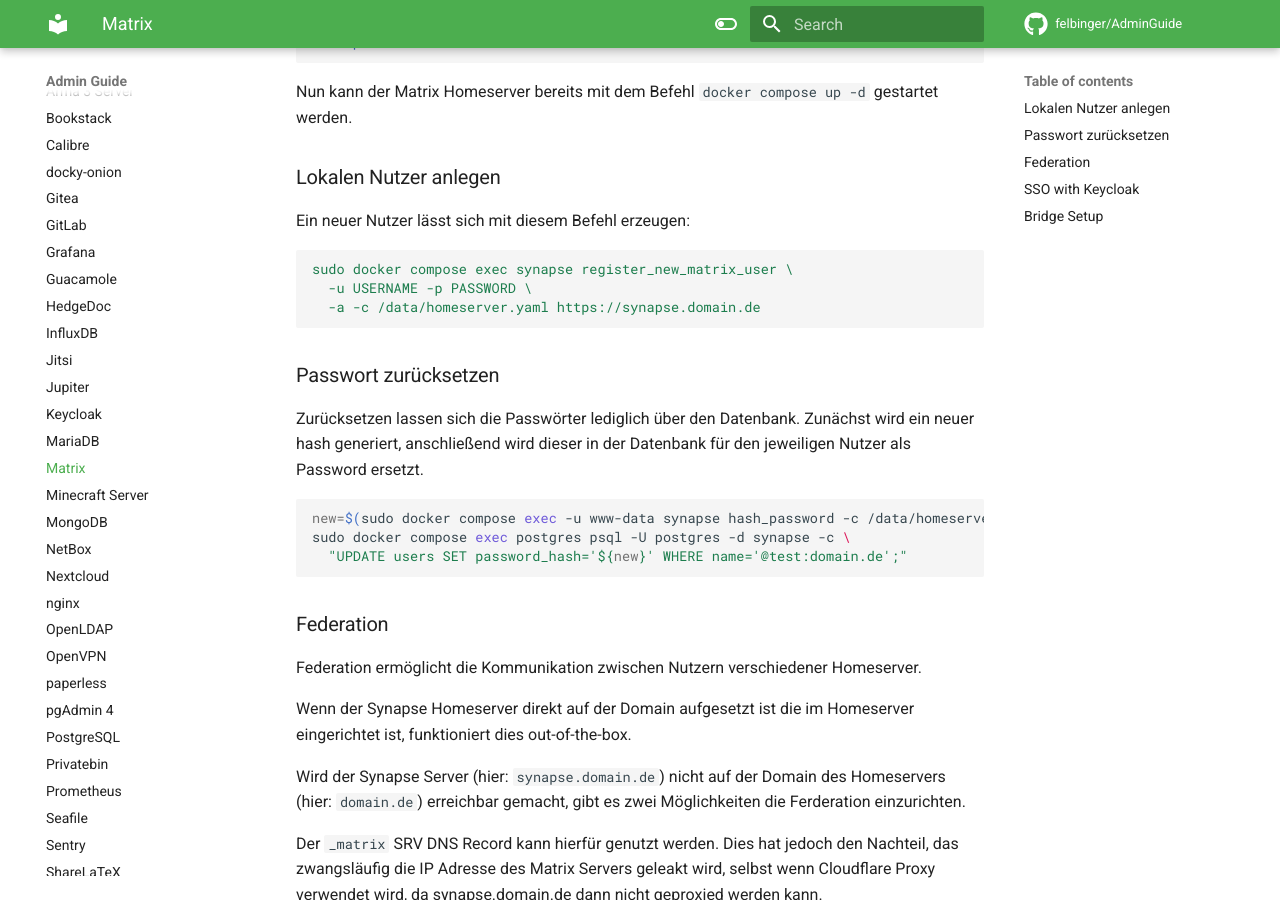
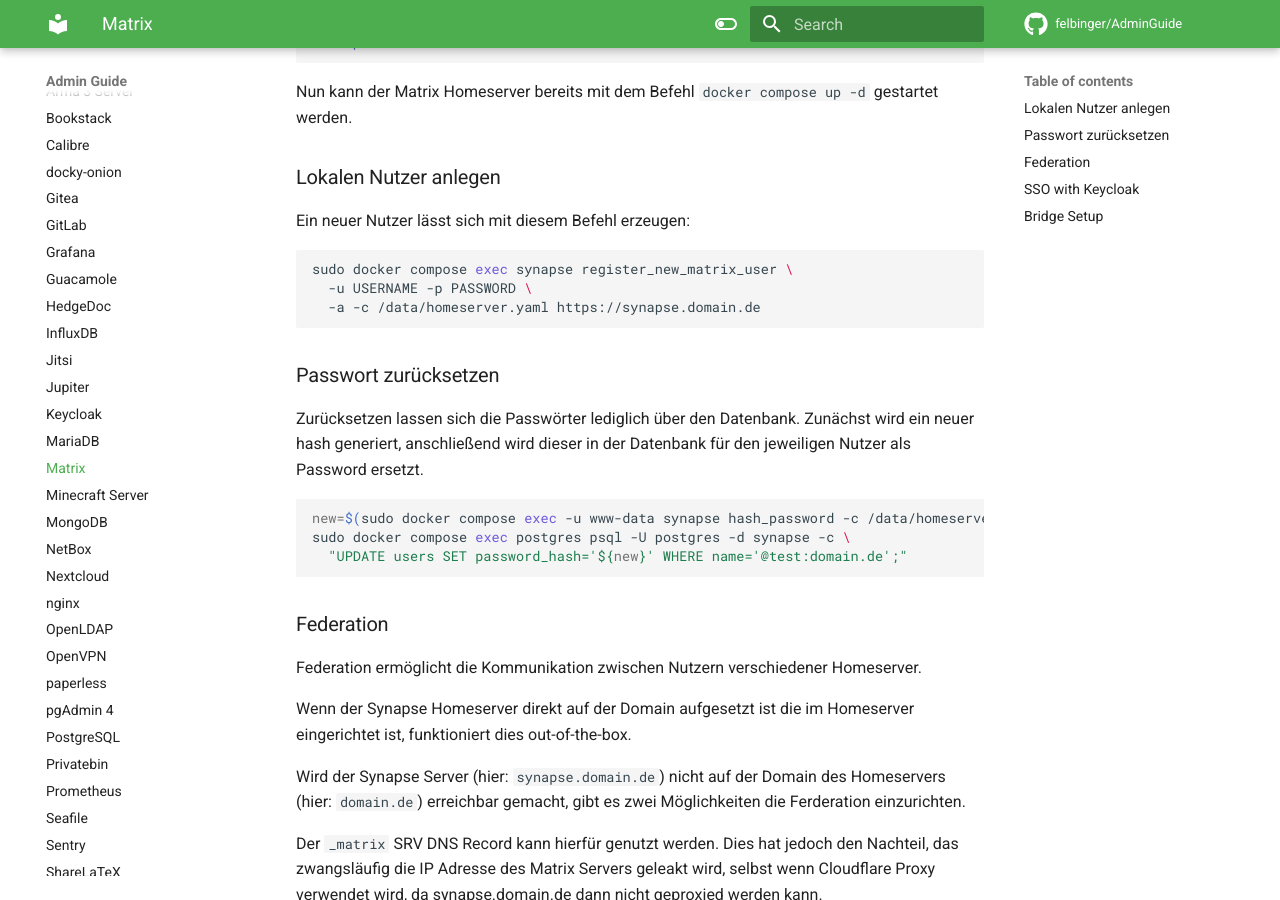
Before and after one commit to felbinger/AdminGuide, an MkDocs documentation site: the page built from docs/services/matrix.md, in a window 1280 px wide and 900 px high, scrolled down 3536 px. Built offline with MkDocs 1.6.1 and Material for MkDocs 9.7.7, drawn with Linux system fonts in a browser that asks for light colours; comment, search, counter and statistics services are not loaded.

Commit message:
Update matrix.md
fixed syntax highlighting

````diff
--- a/docs/services/matrix.md
+++ b/docs/services/matrix.md
@@ -197,7 +197,7 @@ Nun kann der Matrix Homeserver bereits mit dem Befehl `docker compose up -d` ges
 
 ### Lokalen Nutzer anlegen
 Ein neuer Nutzer lässt sich mit diesem Befehl erzeugen:
-```yaml
+```shell
 sudo docker compose exec synapse register_new_matrix_user \
   -u USERNAME -p PASSWORD \
   -a -c /data/homeserver.yaml https://synapse.domain.de
````
